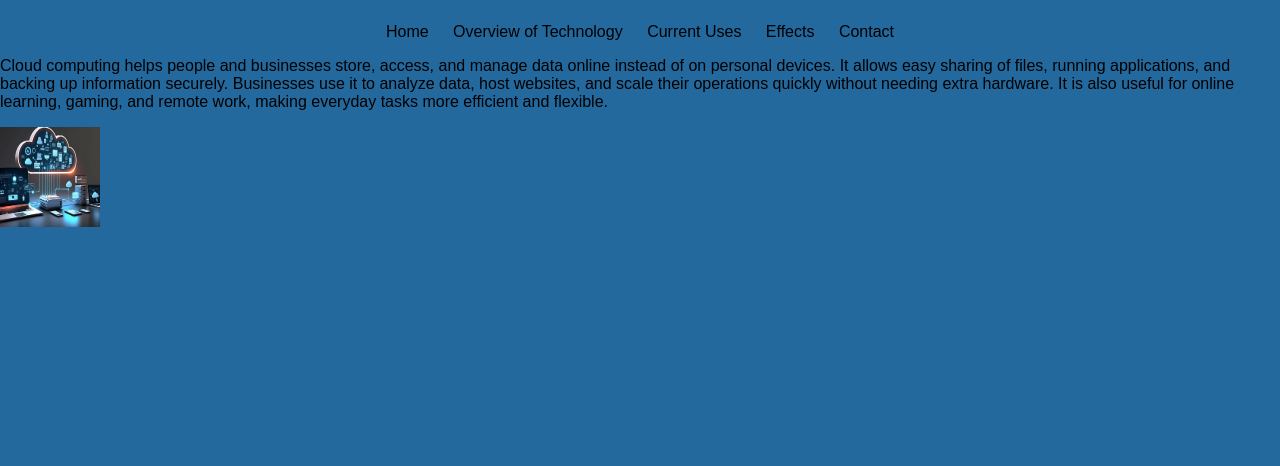
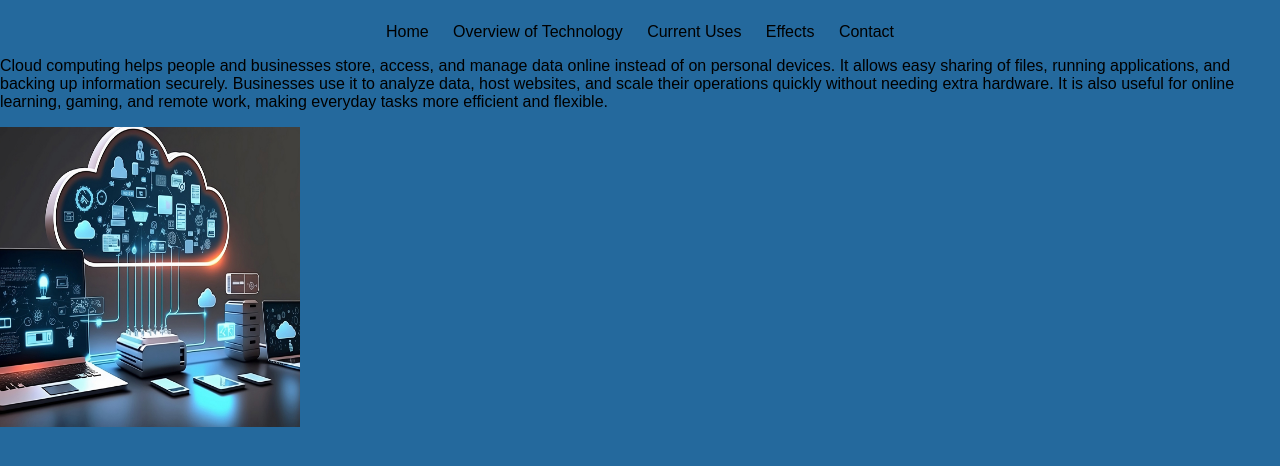
Before and after one commit to Techycubes/5.5, a plain HTML site: page current.html in a window 1280 px wide. Shown: the part 66-532 px from the top of the page. Drawn offline with Linux system fonts and the light colour scheme.

Commit message:
Update current.html

```diff
--- a/current.html
+++ b/current.html
@@ -23,7 +23,7 @@
         Businesses use it to analyze data, host websites, and scale their operations quickly without needing extra hardware.
         It is also useful for online learning, gaming, and remote work, making everyday tasks more efficient and flexible.
     </p></main>
-    <img src="What-is-Cloud-Computing.jpeg" alt="what is cloud computing" height="100"width="100">
+    <img src="What-is-Cloud-Computing.jpeg" alt="what is cloud computing" height="300"width="300">
     <footer></footer>
 </body>
 </html>
```
